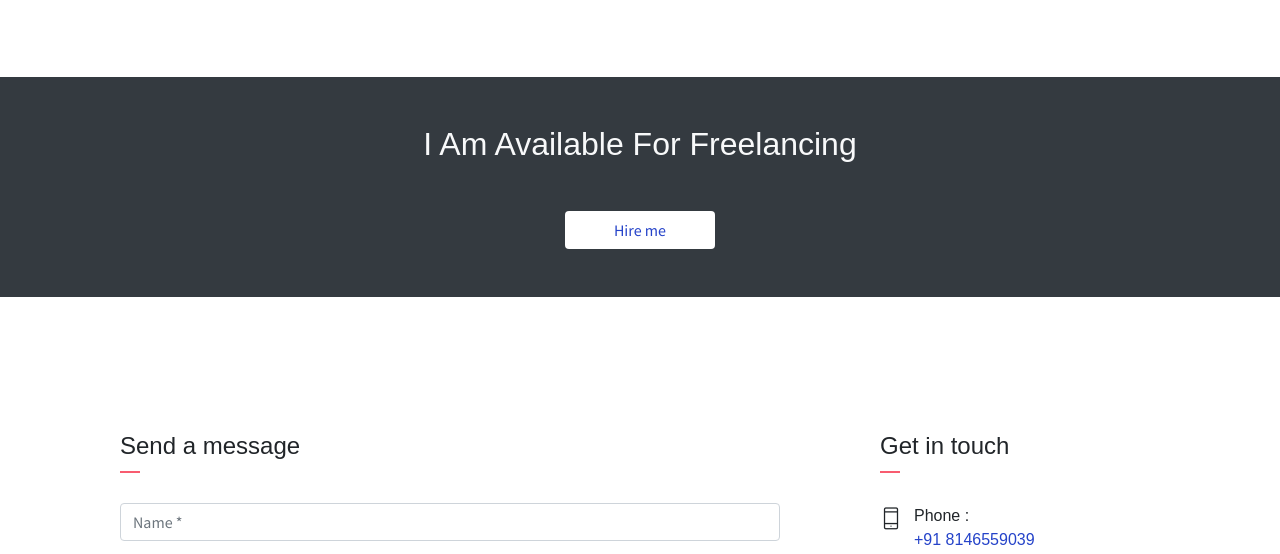
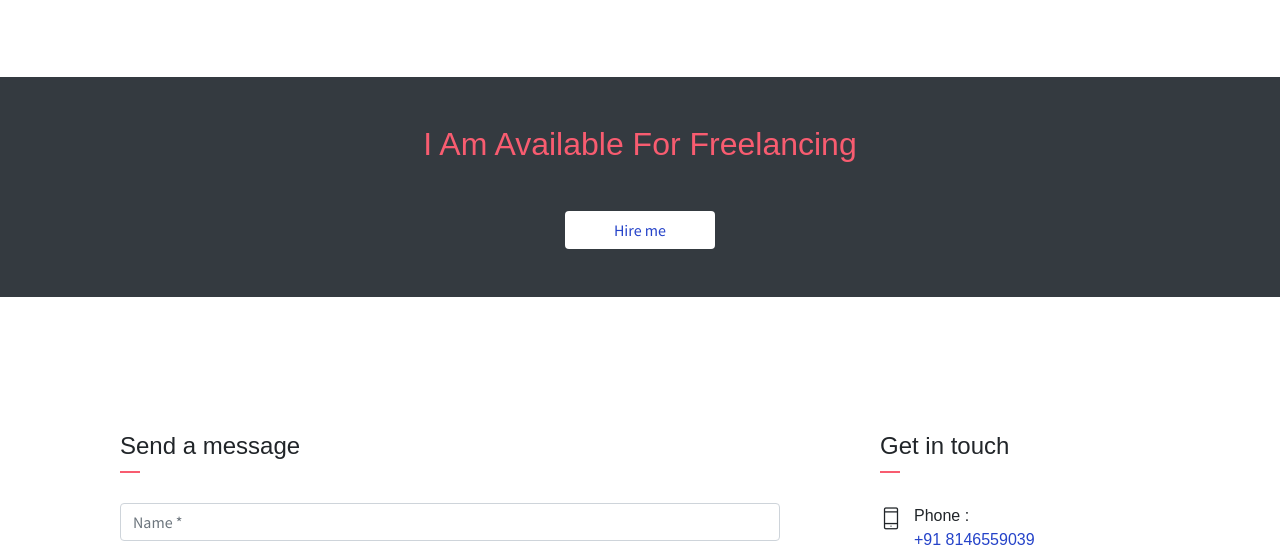
Before and after one commit to manan17890/my_portfolio_website, a website: page index.html in a window 1280 px wide. Shown: the part 3766-4320 px from the top of the page. Drawn offline with Linux system fonts and the light colour scheme.

Commit message:
Update index.html

```diff
--- a/index.html
+++ b/index.html
@@ -431,7 +431,7 @@
 
     <section class="section bg-dark py-5 " id="freelance">
         <div class="container text-center">
-            <h2 class="text-light mb-5 font-weight-normal">I Am Available For Freelancing</h2>
+            <h2 class="text-danger mb-5 font-weight-normal">I Am Available For Freelancing</h2>
             <button class="btn bg-primary w-lg" ><a href = "https://wa.me/918146559039" >Hire me</a></button>
         </div>
     </section>
```
